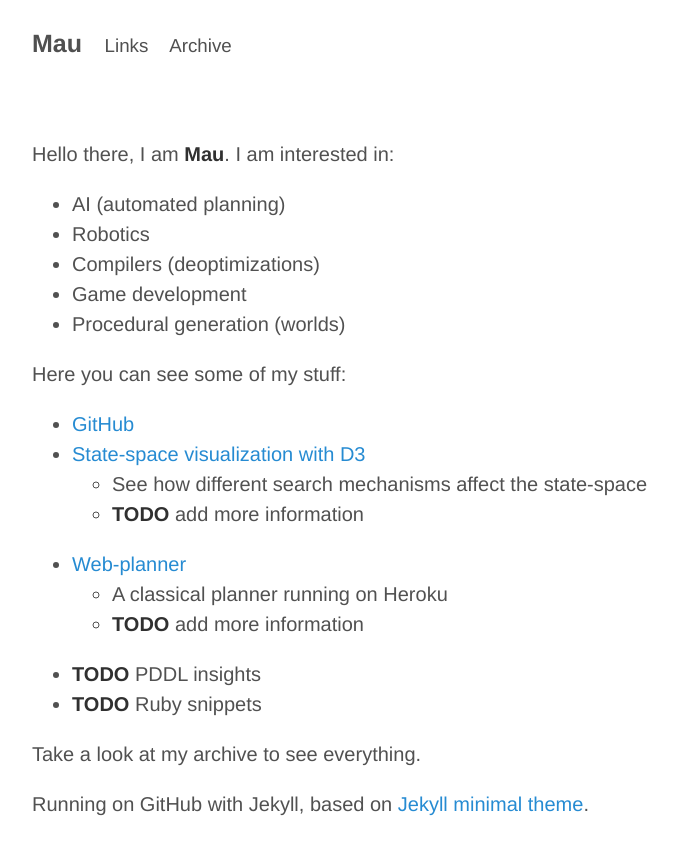
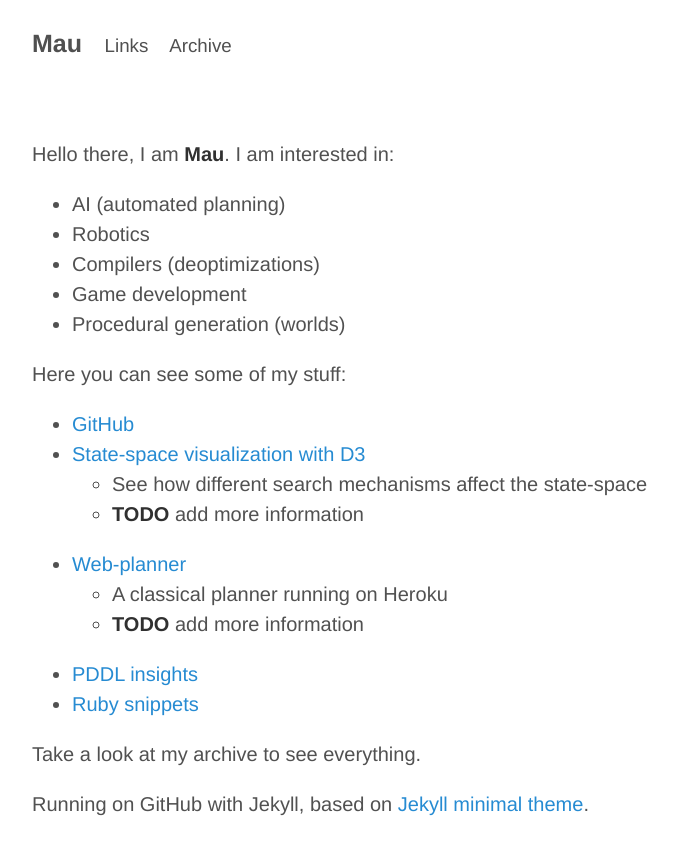
Before and after one commit to Maumagnaguagno/maumagnaguagno.github.io, a Jekyll site: the page built from index.md, in a window 1280 px wide. Shown: the top 855 px of the page, without its empty margins (228-905 px from the left). Built offline with Jekyll 4.4.1, drawn with Linux system fonts in a browser that asks for light colours.

Commit message:
Update index.md

```diff
--- a/index.md
+++ b/index.md
@@ -22,8 +22,8 @@ Here you can see some of my stuff:
 - [Web-planner](http://web-planner.herokuapp.com/)
   - A classical planner running on Heroku
   - **TODO** add more information
-- **TODO** PDDL insights
-- **TODO** Ruby snippets
+- [PDDL insights](PDDL.md)
+- [Ruby snippets](Ruby.md)
 
 Take a look at my archive to see everything.
 
```
